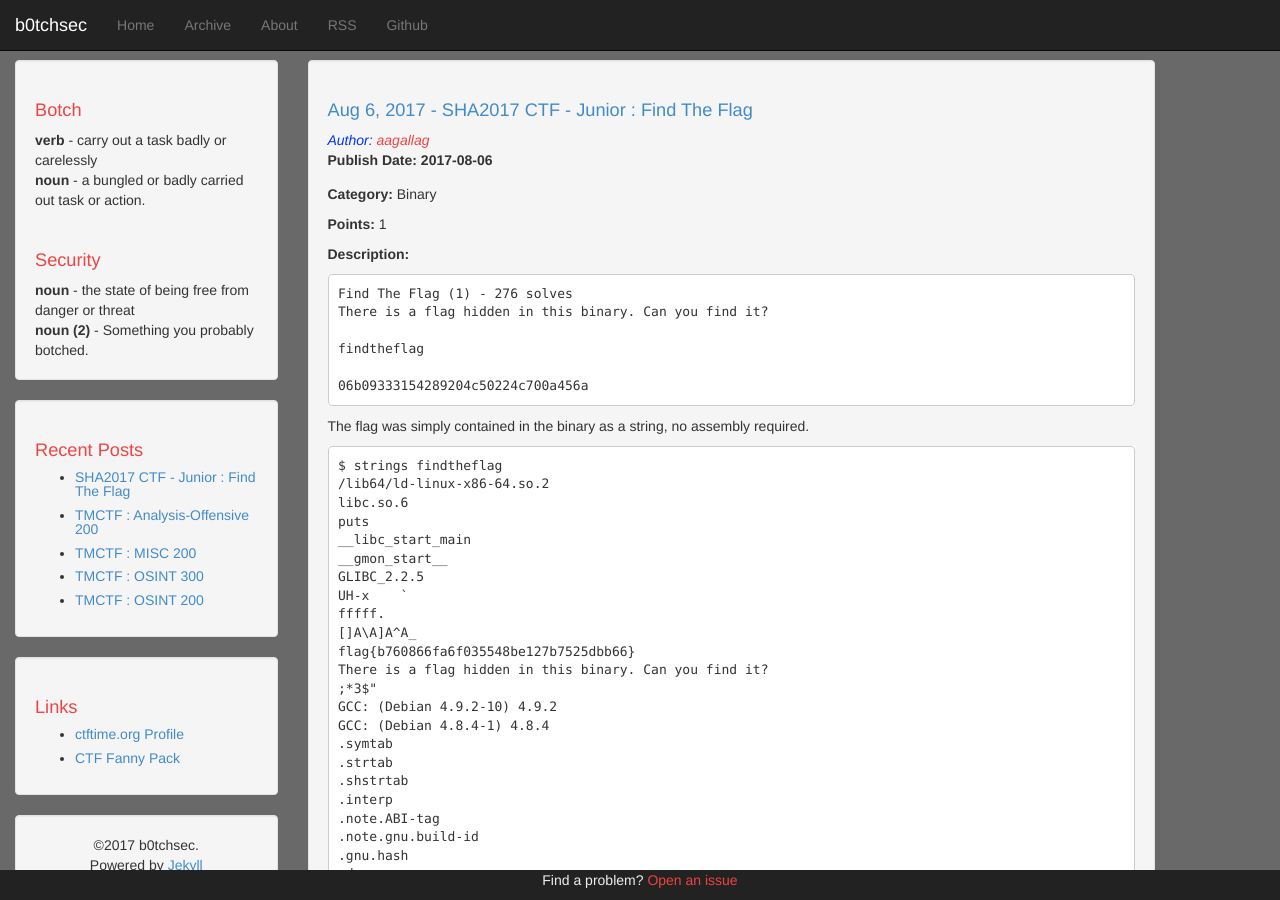
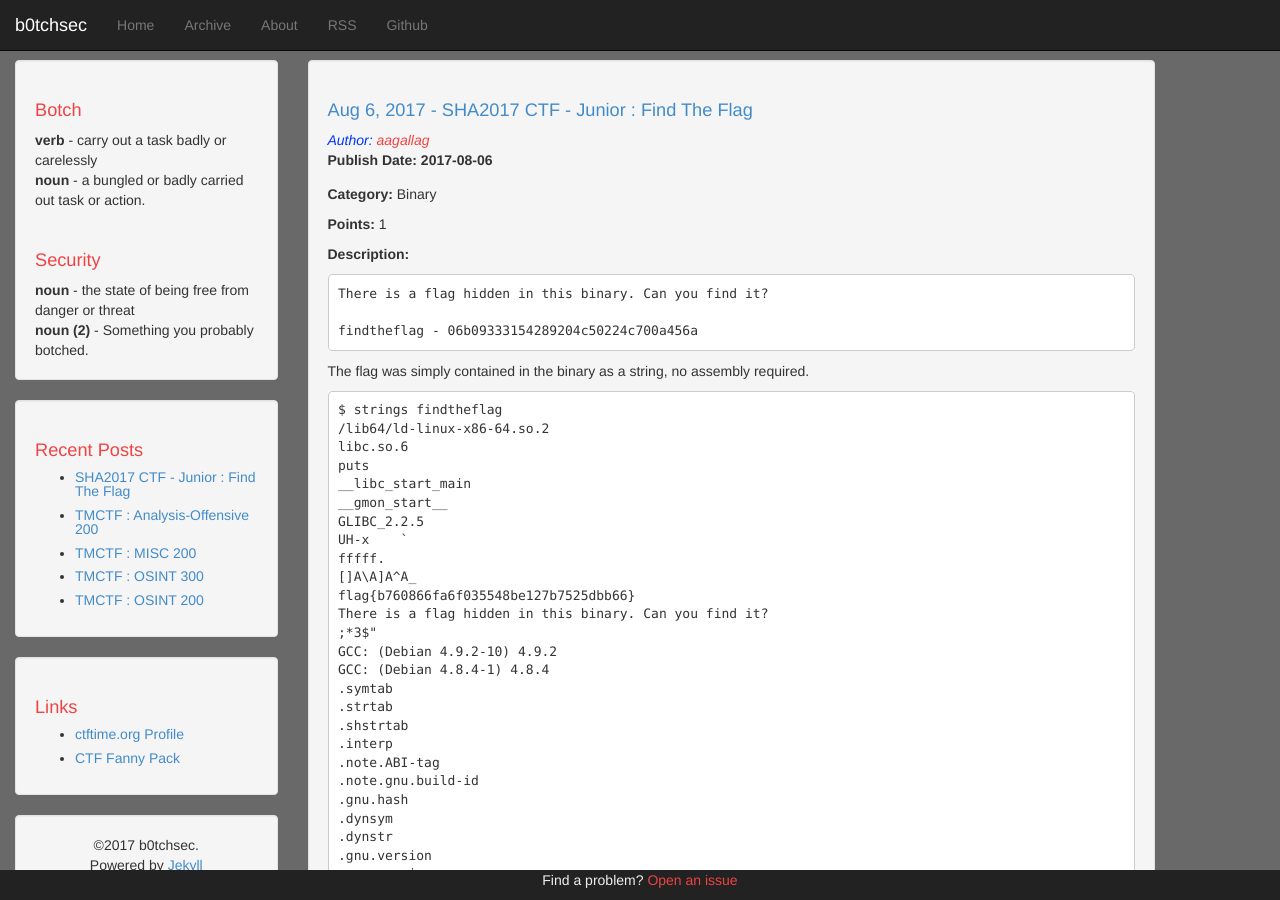
Before and after one commit to b0tchsec/b0tchsec.github.io, a Jekyll site: the page built from 2017/sha2017/_posts/2017-08-06-junior_findtheflag.md, in a window 1280 px wide and 900 px high. Built offline with Jekyll 4.4.1, drawn with Linux system fonts in a browser that asks for light colours.

Commit message:
SHA2017: Tweak chall description

````diff
--- a/2017/sha2017/_posts/2017-08-06-junior_findtheflag.md
+++ b/2017/sha2017/_posts/2017-08-06-junior_findtheflag.md
@@ -16,12 +16,9 @@ category:
 **Description:**
 
 ```
-Find The Flag (1) - 276 solves
 There is a flag hidden in this binary. Can you find it?
 
-findtheflag
-
-06b09333154289204c50224c700a456a
+findtheflag - 06b09333154289204c50224c700a456a
 ```
 
 The flag was simply contained in the binary as a string, no assembly required.
````
